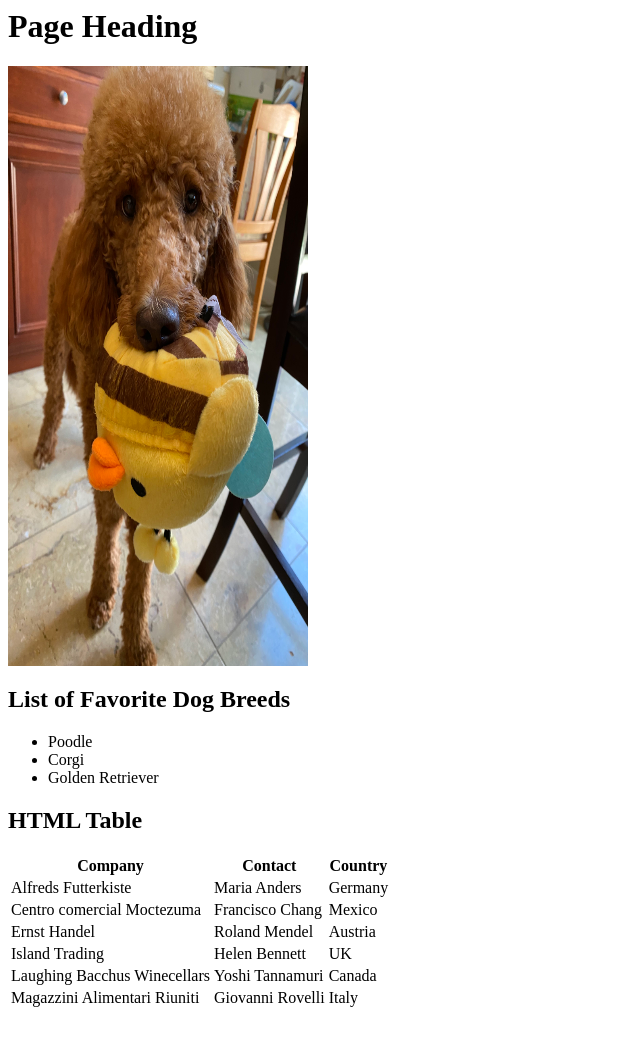
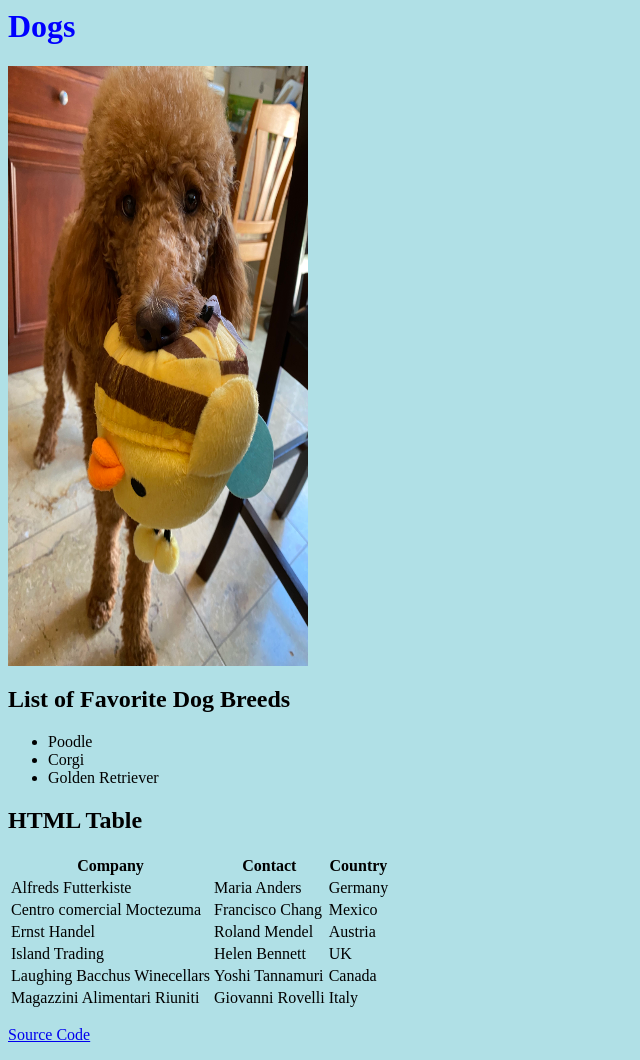
Before and after one commit to cindy126/cindy126.github.io, a plain HTML site: page index.html in a window 1280 px wide. Shown: the whole page, without its empty margins (0-640 px from the left). Before the commit the page ends 1018 px from the top, so only its background shows below. Drawn offline with Linux system fonts and the light colour scheme.

Commit message:
hyperlink

```diff
--- a/index.html
+++ b/index.html
@@ -1,11 +1,11 @@
 <html>
 <head>
-    <link rel="stylesheet" href="styles.css">
+    <link rel="stylesheet" href="style.css">
     <title>Cindy's Web Page</title>
 </head>
 <body>
 
-<h1>Page Heading</h1>
+<h1>Dogs</h1>
 
 <img src="dog.jpg" width="300" height="600">
 
@@ -57,6 +57,7 @@
   </tr>
 </table>
 
+<p><a href="https://cindy126.github.io/">Source Code</a></p>
 
 </body>
 </html>
```
